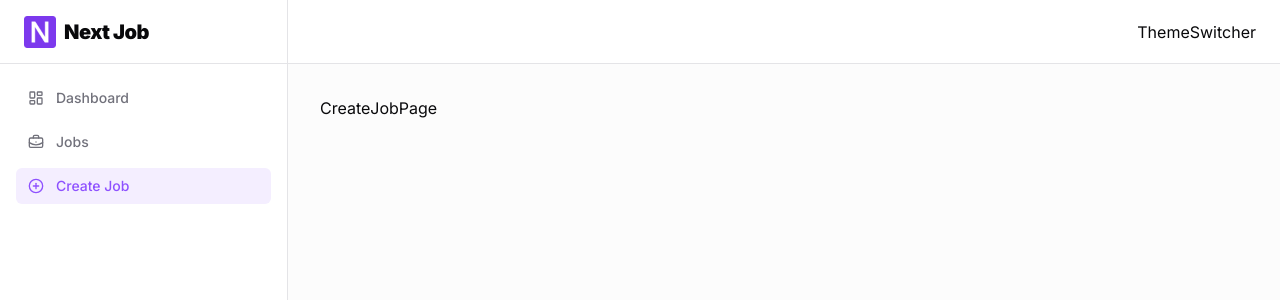
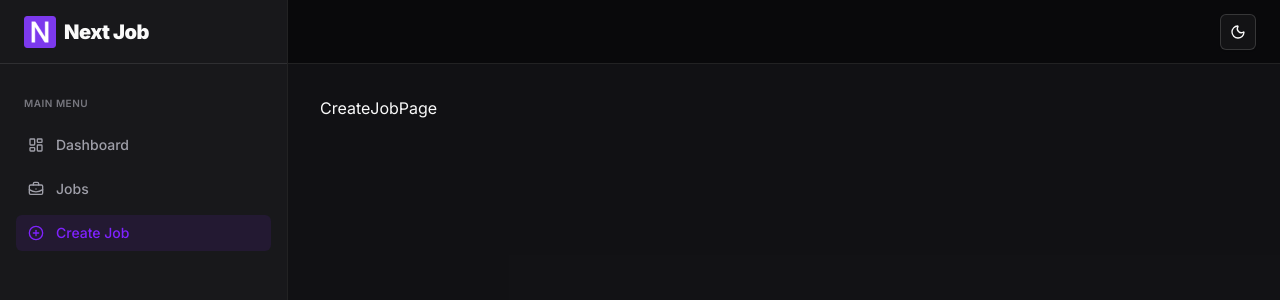
Before and after one commit to mfgcorpusjr/next-job, a Next.js app: page /jobs/create in a window 1280 px wide. Shown: the top 300 px of the page. Built offline with nearby package versions, Linux system fonts and the light colour scheme.

Commit message:
Theme switcher

```diff
--- a/package.json
+++ b/package.json
@@ -14,6 +14,7 @@
     "clsx": "^2.1.1",
     "lucide-react": "^0.564.0",
     "next": "16.1.6",
+    "next-themes": "^0.4.6",
     "radix-ui": "^1.4.3",
     "react": "19.2.3",
     "react-dom": "19.2.3",
--- a/src/app/layout.tsx
+++ b/src/app/layout.tsx
@@ -3,6 +3,7 @@ import { Inter } from "next/font/google";
 import "./globals.css";
 
 import { ClerkProvider } from "@clerk/nextjs";
+import ThemeProvider from "@/components/theme/ThemeProvider";
 
 const inter = Inter({
   subsets: ["latin"],
@@ -24,8 +25,10 @@ export default function RootLayout({
 }>) {
   return (
     <ClerkProvider>
-      <html lang="en">
-        <body className={`${inter.className} antialiased`}>{children}</body>
+      <html lang="en" suppressHydrationWarning>
+        <body className={`${inter.className} antialiased`}>
+          <ThemeProvider>{children}</ThemeProvider>
+        </body>
       </html>
     </ClerkProvider>
   );
--- a/src/components/dashboard/Navbar.tsx
+++ b/src/components/dashboard/Navbar.tsx
@@ -24,7 +24,7 @@ export default function Navbar() {
             </Button>
           </SheetTrigger>
 
-          <SheetContent side="left" className="p-0 w-72">
+          <SheetContent side="left" className="p-0 w-72 bg-card">
             <SheetHeader>
               <SheetTitle />
 
--- a/src/components/dashboard/Sidebar.tsx
+++ b/src/components/dashboard/Sidebar.tsx
@@ -27,7 +27,13 @@ export default function Sidebar() {
         <Logo />
       </div>
 
-      <nav className="flex-1 space-y-2 p-4">
+      <nav className="flex-1 px-4 py-8">
+        <div className="space-y-4">
+          <p className="px-2 text-[10px] font-semibold uppercase tracking-wider text-muted-foreground/70">
+            Main Menu
+          </p>
+
+          <div className="space-y-2">
             {links.map((link) => {
               const isActive = link.href === pathname;
               const className = isActive
@@ -49,6 +55,8 @@ export default function Sidebar() {
                 </Link>
               );
             })}
+          </div>
+        </div>
       </nav>
     </div>
   );
--- /dev/null
+++ b/src/components/theme/ThemeProvider.tsx
@@ -0,0 +1,20 @@
+"use client";
+
+import { ThemeProvider as NextThemesProvider } from "next-themes";
+
+type ThemeProviderProps = {
+  children: React.ReactNode;
+};
+
+export default function ThemeProvider({ children }: ThemeProviderProps) {
+  return (
+    <NextThemesProvider
+      attribute="class"
+      defaultTheme="dark"
+      enableSystem
+      disableTransitionOnChange
+    >
+      {children}
+    </NextThemesProvider>
+  );
+}
--- a/src/components/theme/ThemeSwitcher.tsx
+++ b/src/components/theme/ThemeSwitcher.tsx
@@ -1,3 +1,26 @@
+"use client";
+
+import { useTheme } from "next-themes";
+import { LucideMoon, LucideSun } from "lucide-react";
+
+import { Button } from "@/components/ui/button";
+
 export default function ThemeSwitcher() {
-  return <div>ThemeSwitcher</div>;
+  const { setTheme } = useTheme();
+
+  return (
+    <Button
+      variant="outline"
+      size="icon"
+      onClick={() =>
+        setTheme((prevTheme) => (prevTheme === "dark" ? "light" : "dark"))
+      }
+    >
+      <LucideMoon className="absolute h-[1.2rem] w-[1.2rem] scale-0 rotate-90 transition-all dark:scale-100 dark:rotate-0" />
+
+      <LucideSun className="h-[1.2rem] w-[1.2rem] scale-100 rotate-0 transition-all dark:scale-0 dark:-rotate-90" />
+
+      <span className="sr-only">Toggle theme</span>
+    </Button>
+  );
 }
```
Also changed, not shown: 1 other file (tests, documents, lock files or other folders). Lines whose indentation alone changed are shown as unchanged.
